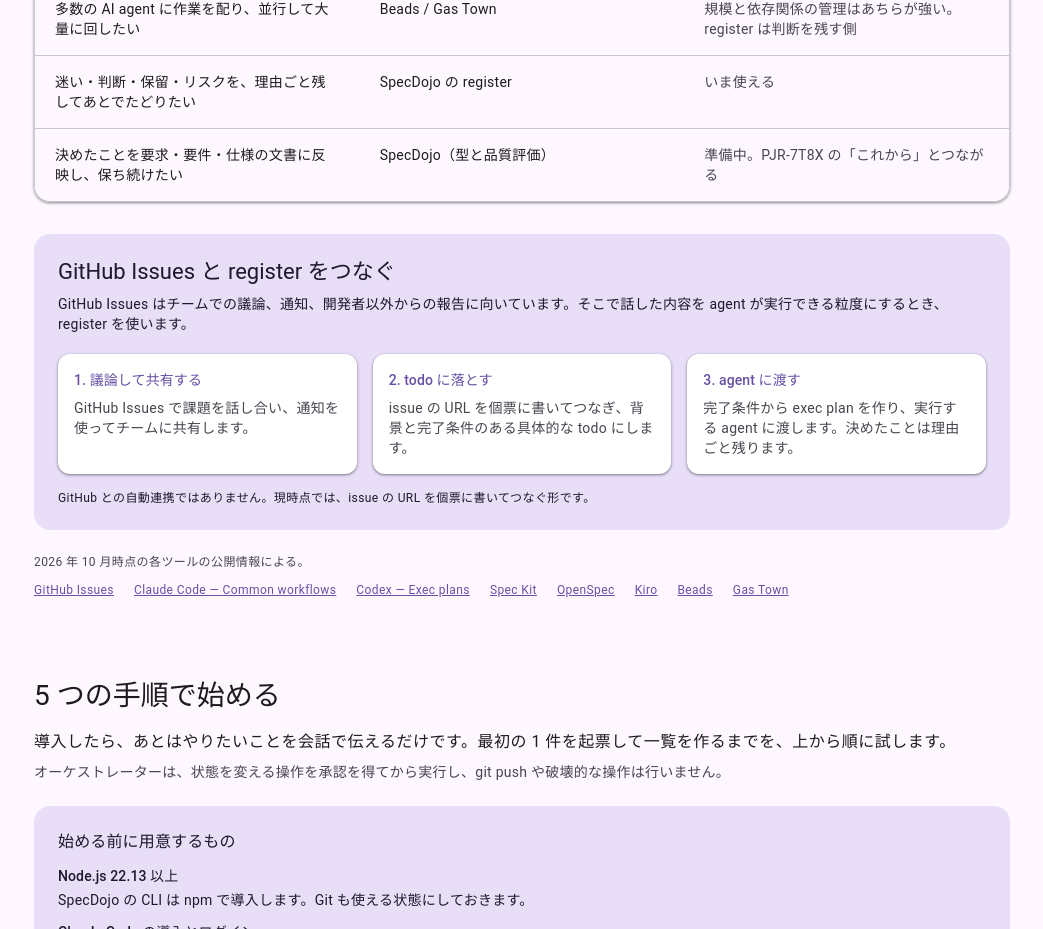
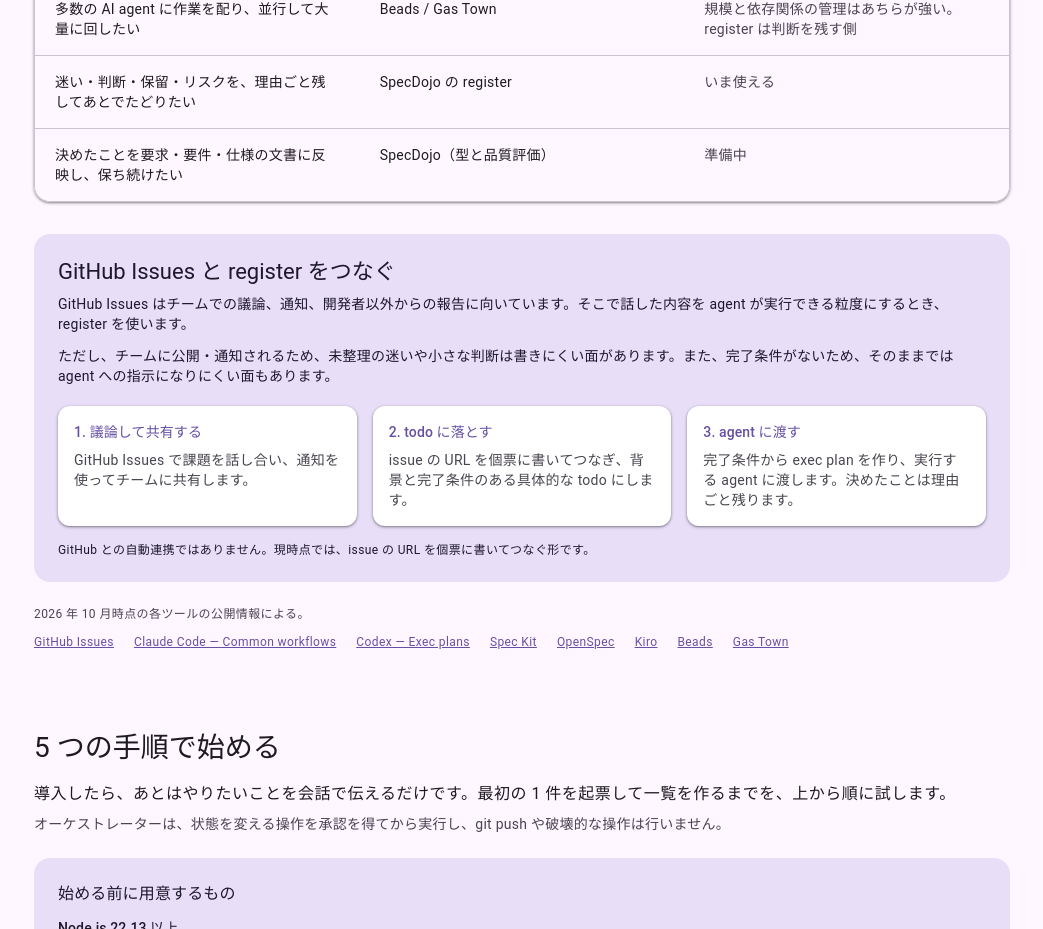
Before and after one commit to specdojo/specdojo-lp, an Astro site: page / in a window 1280 px wide. Shown: the part 2080-3009 px from the top of the page, without its empty margins (118-1161 px from the left). Built offline with nearby package versions, Linux system fonts and the light colour scheme; Astro itself is replaced by a stand-in of ours.

Commit message:
feat(lp): GitHub Issues の苦手なことを示し、画面から項目 ID を除く
使い分けの表に内部の項目 ID（PJR-7T8X）が表示され、GitHub Issues が
苦手なこと（未整理の迷いは書きにくい、そのままでは agent への指示に
なりにくい）が抜けていたため。executor の修正を、検証の記録形式の判定で
止まった run に代わって orchestrator が commit する。

Refs: prj-0002:PJR-KH17

Co-Authored-By: Claude Opus 5.5 <noreply@anthropic.com>

```diff
--- a/src/pages/index.astro
+++ b/src/pages/index.astro
@@ -59,7 +59,7 @@ const toolFitRows: ToolFitRow[] = [
   {
     situation: "決めたことを要求・要件・仕様の文書に反映し、保ち続けたい",
     tool: "SpecDojo（型と品質評価）",
-    relationship: "準備中。PJR-7T8X の「これから」とつながる",
+    relationship: "準備中",
   },
 ];
 
@@ -458,6 +458,10 @@ const nextLinks = [
           GitHub Issues はチームでの議論、通知、開発者以外からの報告に向いています。そこで話した内容を agent
           が実行できる粒度にするとき、register を使います。
         </p>
+        <p class="mt-3 text-body-medium text-on-secondary-container">
+          ただし、チームに公開・通知されるため、未整理の迷いや小さな判断は書きにくい面があります。また、完了条件がないため、そのままでは
+          agent への指示になりにくい面もあります。
+        </p>
         <ol class="mt-5 grid gap-4 md:grid-cols-3">
           <li class="rounded-medium bg-surface-container-lowest p-4 shadow-elevation-1">
             <p class="text-label-large text-primary">1. 議論して共有する</p>
```
